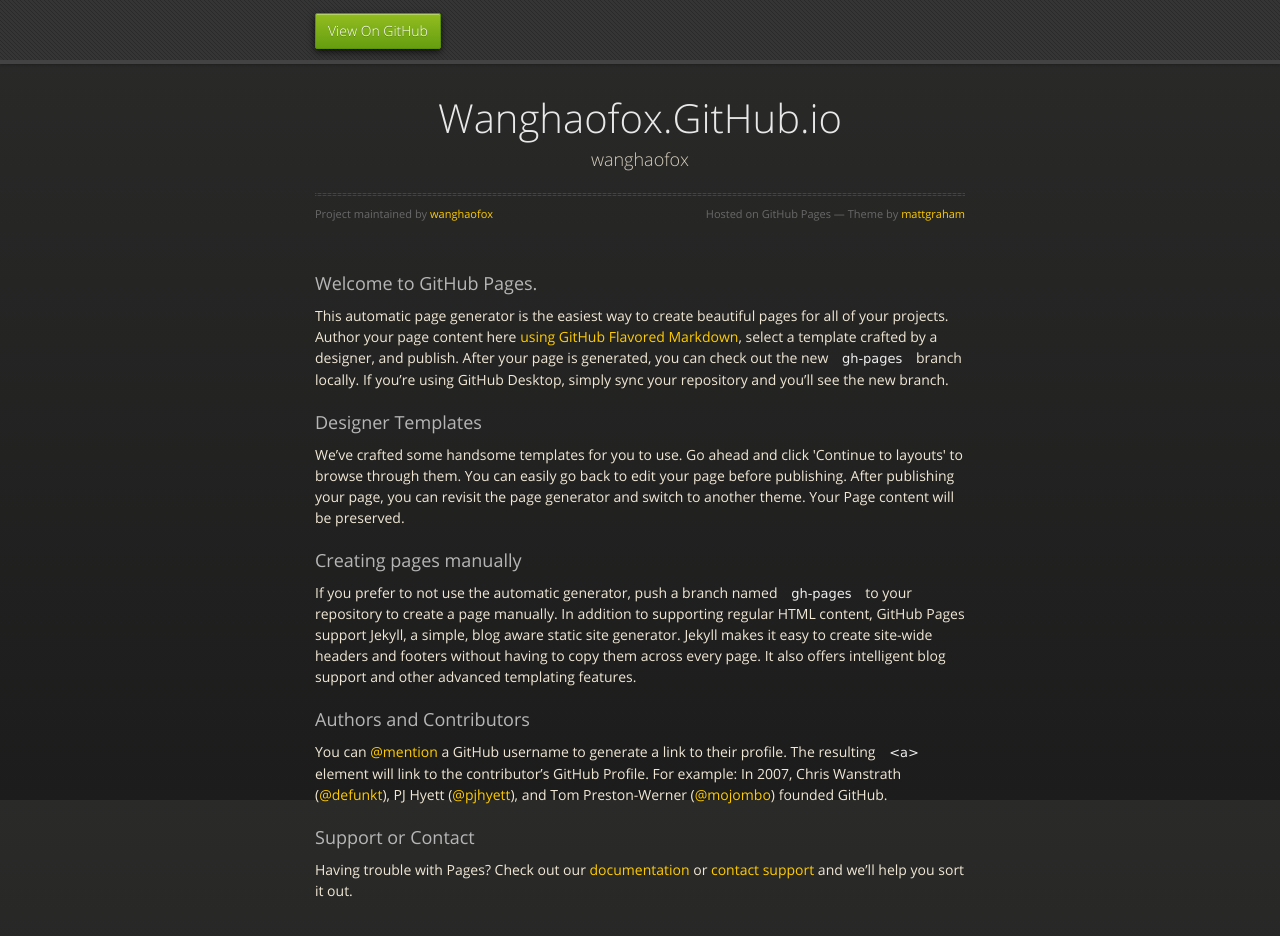
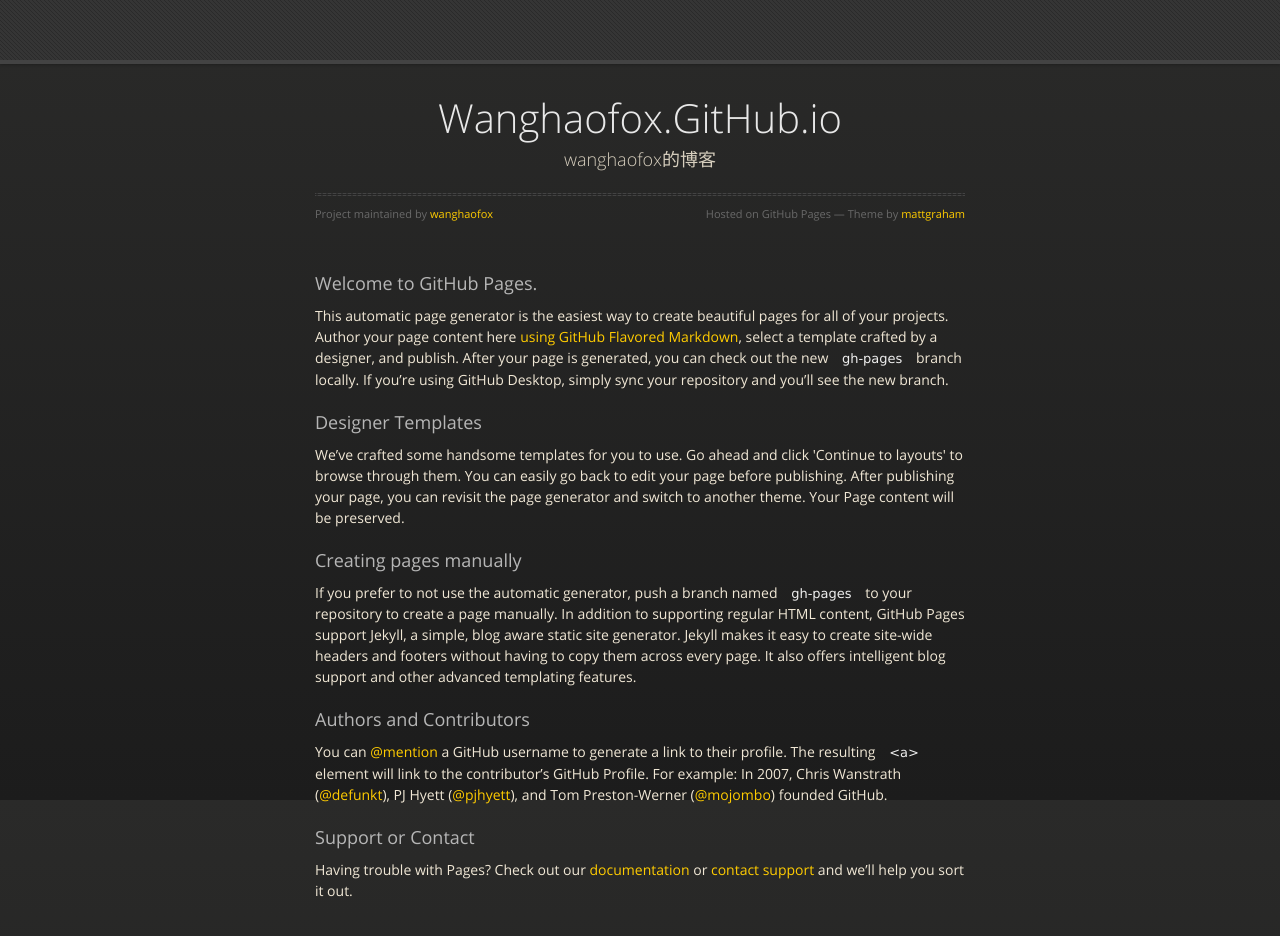
Before and after one commit to wanghaofox/wanghaofox.github.io, a plain HTML site: page index.html in a window 1280 px wide. Drawn offline with nearby package versions, Linux system fonts and the light colour scheme.

Commit message:
Update index.html

```diff
--- a/index.html
+++ b/index.html
@@ -19,9 +19,7 @@
   </head>
   <body>
       <div id="header">
-        <nav>
-          <li class="fork"><a href="https://github.com/wanghaofox">View On GitHub</a></li>
-        </nav>
+
       </div><!-- end header -->
 
     <div class="wrapper">
@@ -29,7 +27,7 @@
       <section>
         <div id="title">
           <h1>Wanghaofox.GitHub.io</h1>
-          <p>wanghaofox</p>
+          <p>wanghaofox的博客</p>
           <hr>
           <span class="credits left">Project maintained by <a href="https://github.com/wanghaofox">wanghaofox</a></span>
           <span class="credits right">Hosted on GitHub Pages &mdash; Theme by <a href="https://twitter.com/michigangraham">mattgraham</a></span>
```
